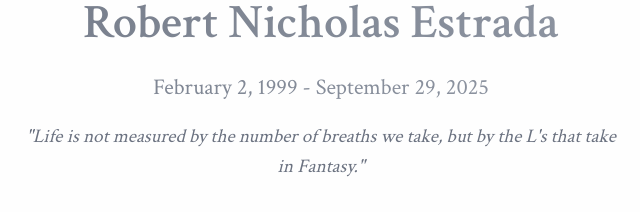
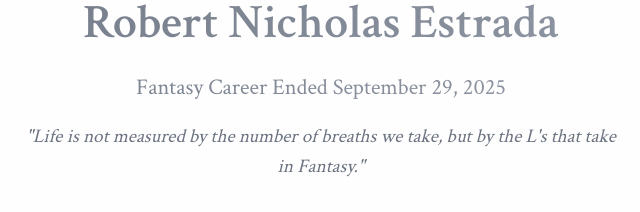
Before and after one commit to wolfderek1/Robert-Memorial, a website: page index.html in a window 1280 px wide. Shown: the part 396-608 px from the top of the page, 319-959 px from the left. Drawn offline with Linux system fonts and the light colour scheme; no server answers.

Commit message:
Update obituary dates text to reflect fantasy career end
- Change dates line from birth/death format to focus on fantasy career end
- Maintains humorous tone consistent with the memorial theme

```diff
--- a/index.html
+++ b/index.html
@@ -1069,7 +1069,7 @@
                         </div>
                         <h2 class="hero-title obituary-title">
                             Robert Nicholas Estrada<br>
-                            <span class="dates">February 2, 1999 - September 29, 2025</span>
+                            <span class="dates">Fantasy Career Ended September 29, 2025</span>
                         </h2>
                         <p class="hero-description obituary-description">
                             "Life is not measured by the number of breaths we take, but by the L's that take in Fantasy."
```
